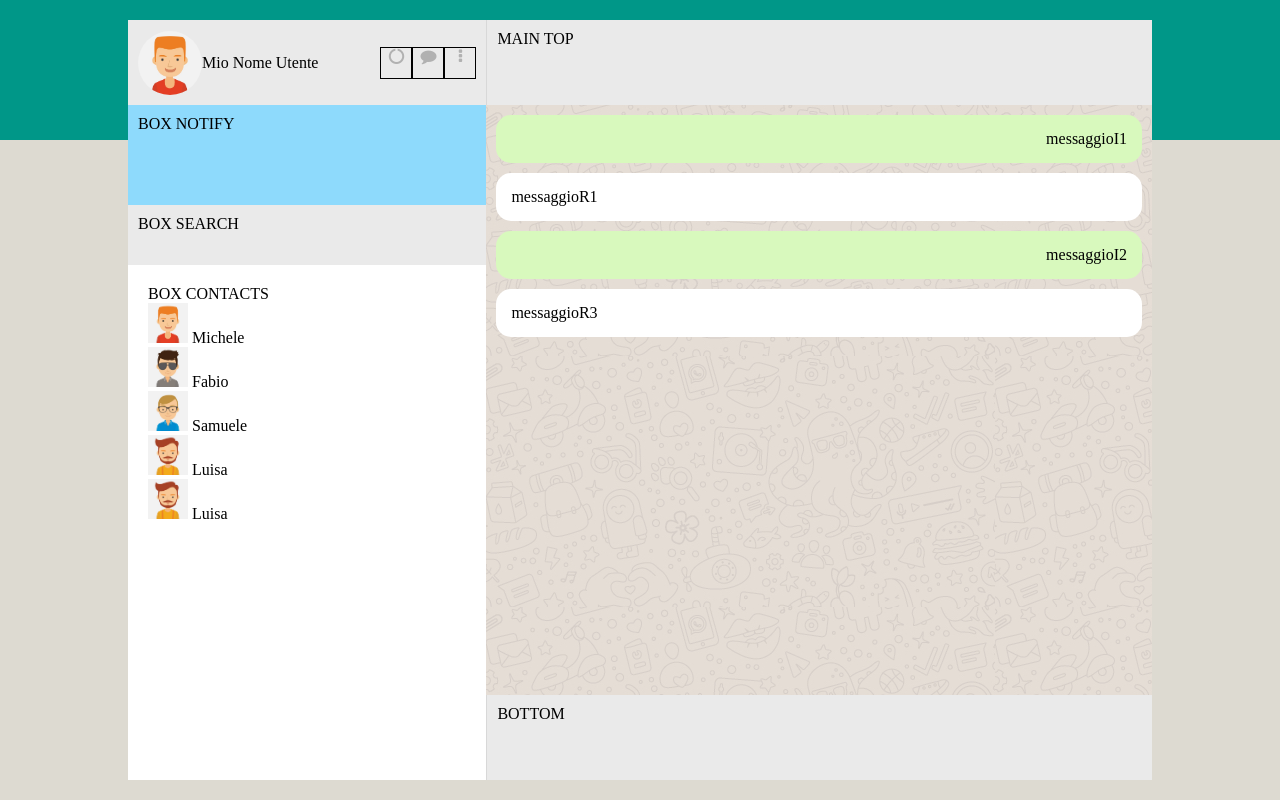
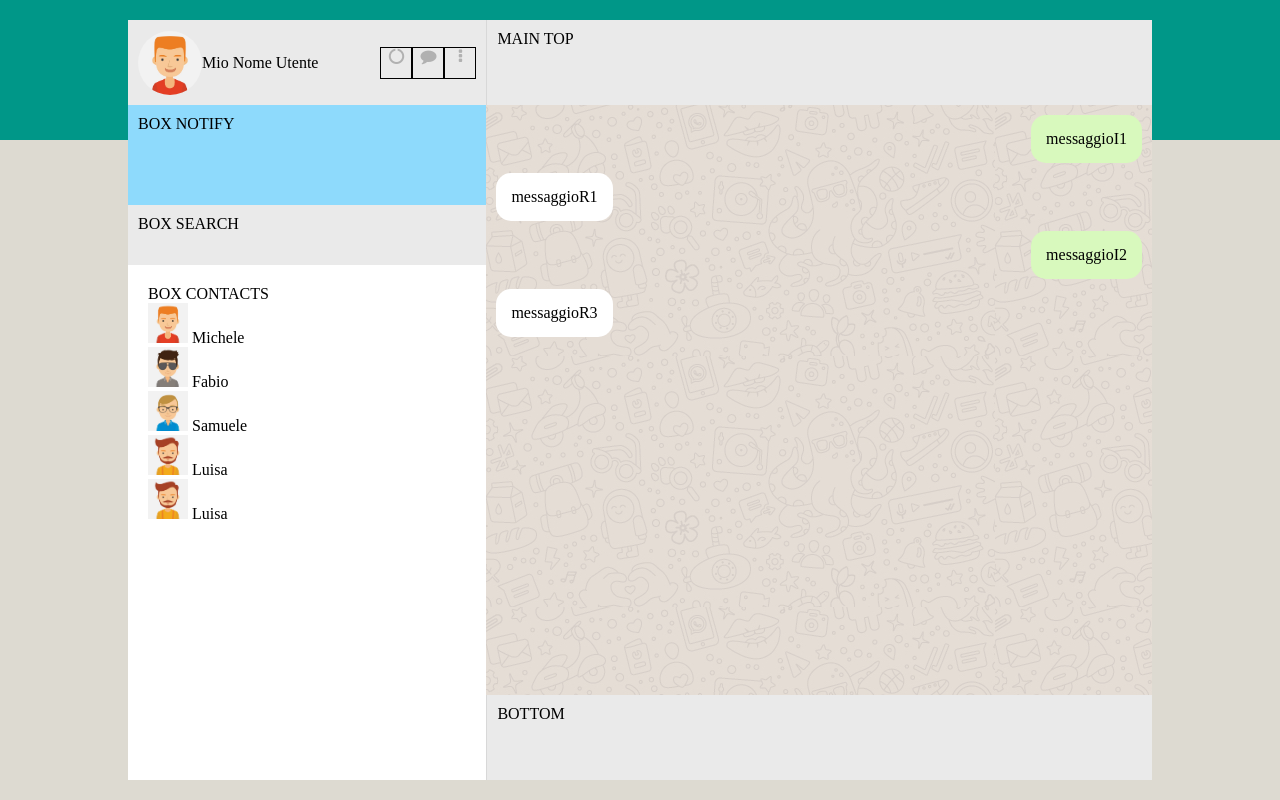
Before and after one commit to simonebresci/js-html-css-boolzap, a plain HTML site: page index.html in a window 1280 px wide. Drawn offline with nearby package versions, Linux system fonts and the light colour scheme.

Commit message:
corretta dimensione fumetto messaggi

```diff
--- a/css/style.css
+++ b/css/style.css
@@ -58,12 +58,12 @@ color: rgb(210,218,220);
 }
 
 .msg-inviato{
-  text-align: right;
+  align-self: flex-end;
   background-color: rgb(216,249,189);
 }
 
 .msg-ricevuto{
-  text-align: left;
+  align-self: flex-start;
   background-color: white;
 }
 
```
